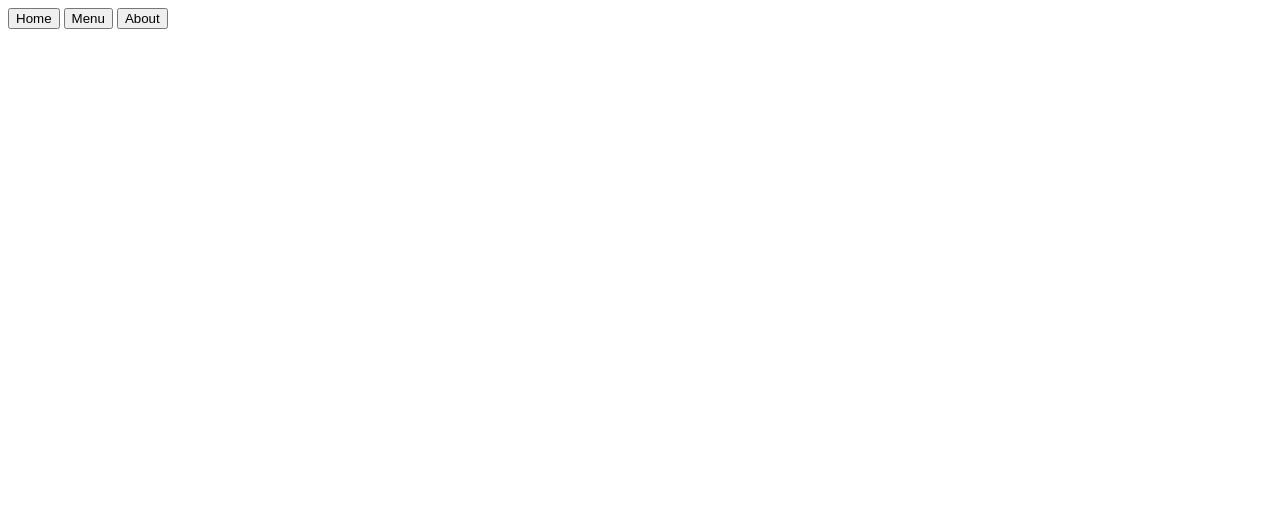
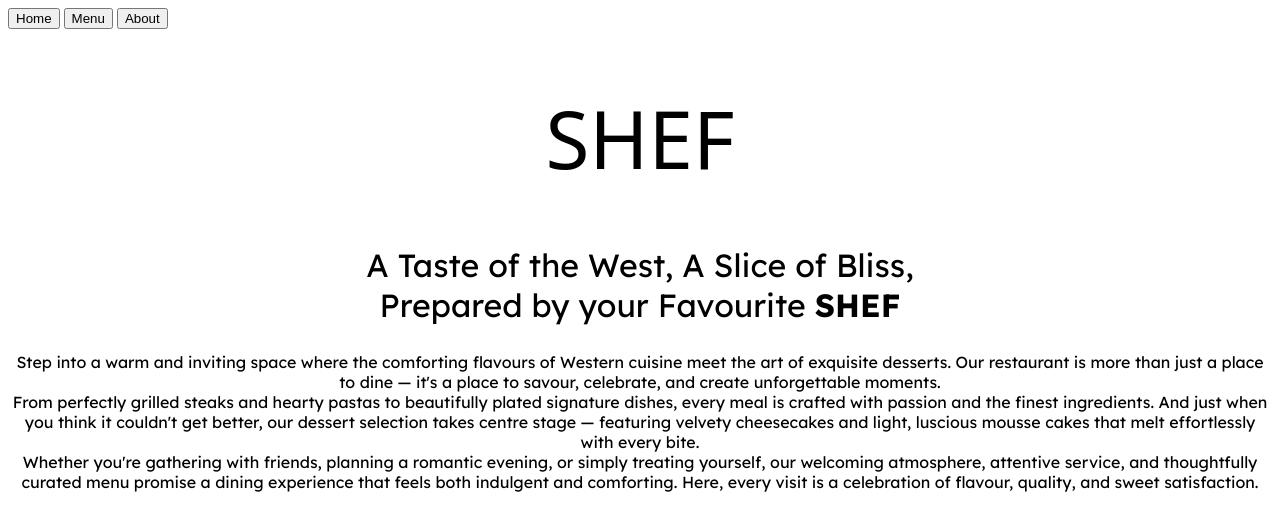
Before and after one commit to syafaatsaat/restaurant-page, a website built with webpack: page src/template.html in a window 1280 px wide. Built offline with nearby package versions, Linux system fonts and the light colour scheme; a web font is replaced by a local one.

Commit message:
Create basic homepage for restaurant

```diff
--- a/package.json
+++ b/package.json
@@ -19,7 +19,9 @@
   },
   "homepage": "https://github.com/syafaatsaat/restaurant-page#readme",
   "devDependencies": {
+    "css-loader": "^7.1.3",
     "html-webpack-plugin": "^5.6.6",
+    "style-loader": "^4.0.0",
     "webpack": "^5.105.2",
     "webpack-cli": "^6.0.1",
     "webpack-dev-server": "^5.2.3"
--- a/src/index.js
+++ b/src/index.js
@@ -1 +1 @@
-alert("Hello World!");
+import "./styles.css";
--- /dev/null
+++ b/src/styles.css
@@ -0,0 +1,20 @@
+h1 {
+    font-family: "Modak", system-ui;
+    font-weight: 400;
+    font-style: normal;
+    font-size: 80px;
+    text-align: center;
+}
+
+h2 {
+    font-size: 32px;
+}
+
+h2,
+p {
+    font-family: "Lexend Deca", sans-serif;
+    font-optical-sizing: auto;
+    font-weight: 400;
+    font-style: normal;
+    text-align: center;
+}
--- a/src/template.html
+++ b/src/template.html
@@ -4,6 +4,10 @@
     <meta charset="UTF-8">
     <meta name="viewport" content="width=device-width, initial-scale=1.0">
     <title>Document</title>
+
+    <link rel="preconnect" href="https://fonts.googleapis.com">
+    <link rel="preconnect" href="https://fonts.gstatic.com" crossorigin>
+    <link href="https://fonts.googleapis.com/css2?family=Lexend+Deca:wght@100..900&family=Modak&display=swap" rel="stylesheet">
 </head>
 <body>
     <header>
@@ -13,6 +17,31 @@
             <button>About</button>
         </nav>
     </header>
-    <div id="content"></div>
+    <div id="content">
+        <h1>SHEF</h1>
+        <h2>
+            A Taste of the West, A Slice of Bliss, <br>Prepared by your
+            Favourite <strong>SHEF</strong>
+        </h2>
+        <p>
+            Step into a warm and inviting space where the comforting flavours
+            of Western cuisine meet the art of exquisite desserts. Our
+            restaurant is more than just a place to dine — it's a place to
+            savour, celebrate, and create unforgettable moments.
+            <br>
+            From perfectly grilled steaks and hearty pastas to beautifully
+            plated signature dishes, every meal is crafted with passion and the
+            finest ingredients. And just when you think it couldn't get better,
+            our dessert selection takes centre stage — featuring velvety
+            cheesecakes and light, luscious mousse cakes that melt effortlessly
+            with every bite.
+            <br>
+            Whether you're gathering with friends, planning a romantic evening,
+            or simply treating yourself, our welcoming atmosphere, attentive
+            service, and thoughtfully curated menu promise a dining experience
+            that feels both indulgent and comforting. Here, every visit is a
+            celebration of flavour, quality, and sweet satisfaction.
+        </p>
+    </div>
 </body>
 </html>
--- a/webpack.config.js
+++ b/webpack.config.js
@@ -14,4 +14,12 @@ export default {
             template: "./src/template.html",
         }),
     ],
+    module: {
+        rules: [
+        {
+            test: /\.css$/i,
+            use: ["style-loader", "css-loader"],
+        },
+        ],
+    },
 };
```
Also changed, not shown: 1 other file.
